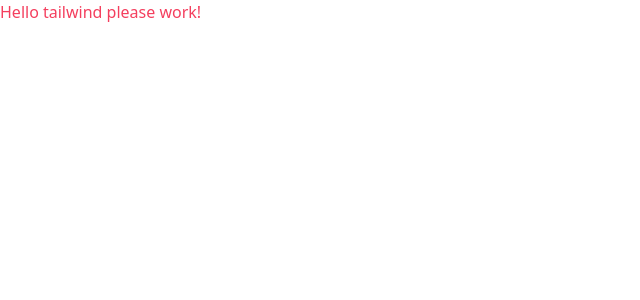
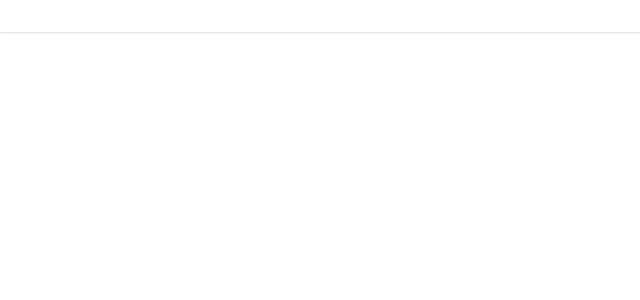
Before and after one commit to KouGH96/airbnb-practice, a Next.js app in the folder airbnb-practice/: page / in a window 1280 px wide. Shown: the top 300 px of the page, without its empty margins (0-640 px from the left). Built offline with nearby package versions, Linux system fonts and the light colour scheme.

Commit message:
created component folder and made navbar, also made children prop for container, inside navbar

```diff
--- /dev/null
+++ b/airbnb-practice/app/components/navbar/Container.tsx
@@ -0,0 +1,12 @@
+interface ContainerProps {
+    children: React.ReactNode;
+}
+const Container: React.FC<ContainerProps> = ({
+    children
+}) => {
+    return (
+        <div>{children}</div>
+    )
+}
+
+export default Container;
--- /dev/null
+++ b/airbnb-practice/app/components/navbar/Navbar.tsx
@@ -0,0 +1,14 @@
+import Container from "./Container";
+
+const Navbar = () => {
+    return (
+        <div className="fixed w-full bg-white z-10 shadow-sm">
+            <div className="py-4 border-b-[1px]">
+                <Container>
+
+                </Container>
+            </div>
+        </div>
+    )
+}
+export default Navbar;
--- a/airbnb-practice/app/globals.css
+++ b/airbnb-practice/app/globals.css
@@ -1,3 +1,9 @@
 @tailwind base;
 @tailwind components;
 @tailwind utilities;
+
+html,
+body,
+:root {
+  height: 100%;
+}
--- a/airbnb-practice/app/layout.tsx
+++ b/airbnb-practice/app/layout.tsx
@@ -1,11 +1,16 @@
+import { Nunito } from 'next/font/google'
 import './globals.css'
+import Navbar from "./components/navbar/Navbar";
 
 //metadata is reservered
 export const metadata = {
   title: 'Airbnb',
-  description: 'Generated by create next app',
+  description: 'Airbnb practice project next.js react, ',
 }
 
+const font = Nunito({
+  subsets: ["latin"]
+})
 export default function RootLayout({
   children,
 }: {
@@ -13,7 +18,10 @@
 }) {
   return (
     <html lang="en">
-      <body>{children}</body>
+      <body className={font.className}>
+        <Navbar />
+        {children}
+      </body>
     </html>
   )
 }
--- a/airbnb-practice/app/page.tsx
+++ b/airbnb-practice/app/page.tsx
@@ -5,6 +5,6 @@
 
 export default function Home() {
   return (
-    <div className='text-rose-500'>Hello tailwind please work!</div>
+    <div className='text-rose-500 text-2xl'>Hello Airbnb</div>
   )
 }
```
